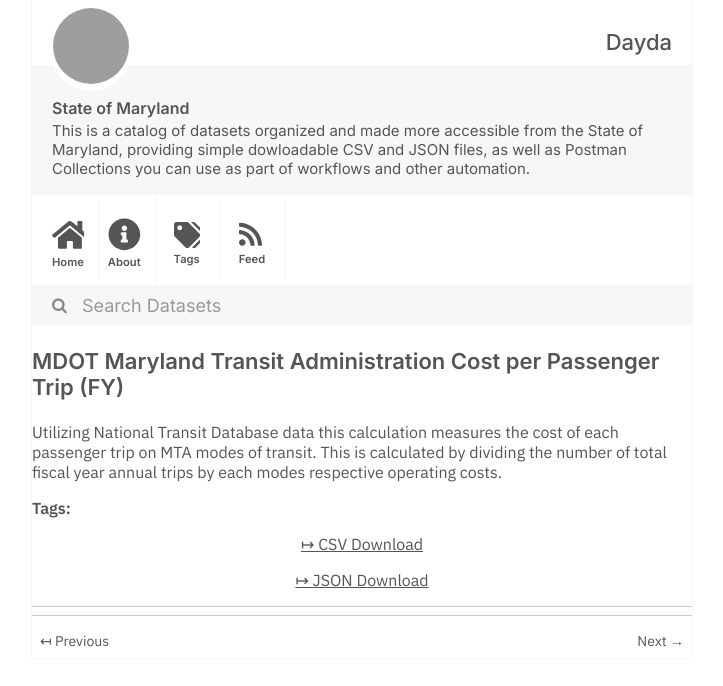
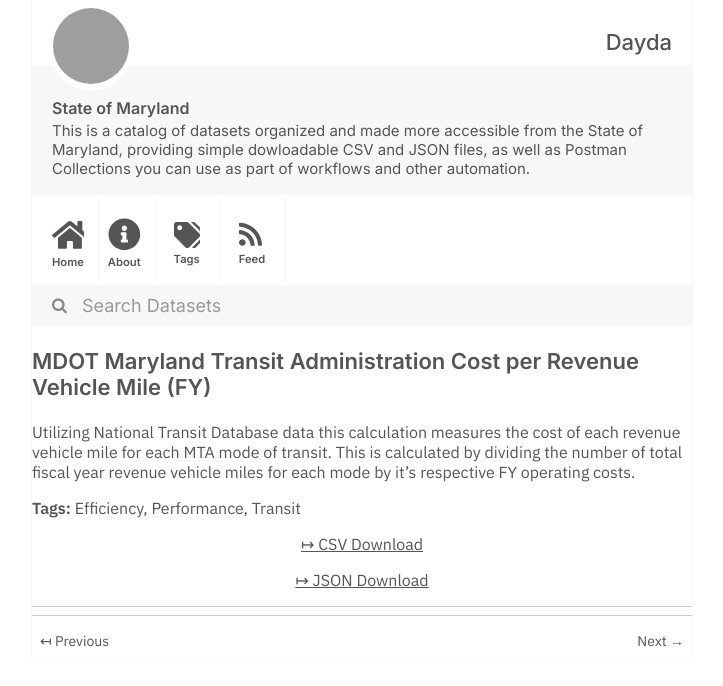
Before and after one commit to dayda-entities/state-of-maryland, a Jekyll site: the page built from _posts/2020-11-10-mdot-maryland-transit-administ.md, in a window 1280 px wide, cut to the strip 0-686 px from the top of the page. Shown: the whole strip, without its empty margins (278-1001 px from the left). Built offline with Jekyll 4.4.1, drawn with Linux system fonts in a browser that asks for light colours; grey boxes are pictures that could not be loaded.

Commit message:
Publish Data

```diff
--- a/_posts/2020-11-10-mdot-maryland-transit-administ.md
+++ b/_posts/2020-11-10-mdot-maryland-transit-administ.md
@@ -1,16 +1,19 @@
 ---
-title: MDOT Maryland Transit Administration Cost per Passenger Trip (FY)
-created: '2020-11-10T17:25:09.269301'
-modified: '2020-11-10T17:25:09.269336'
+title: MDOT Maryland Transit Administration Cost per Revenue Vehicle Mile (FY)
+created: '2020-11-10T17:25:35.104649'
+modified: '2020-11-10T17:25:35.104656'
 state: active
 type: dataset
-tags: []
+tags:
+  - Efficiency
+  - Performance
+  - Transit
 groups:
   - Local Government
-csv_url: 'https://opendata.maryland.gov/api/views/menc-zt9v/rows.csv?accessType=DOWNLOAD'
+csv_url: 'https://opendata.maryland.gov/api/views/tind-4hbu/rows.csv?accessType=DOWNLOAD'
 json_url: >-
-  https://opendata.maryland.gov/api/views/menc-zt9v/rows.json?accessType=DOWNLOAD
+  https://opendata.maryland.gov/api/views/tind-4hbu/rows.json?accessType=DOWNLOAD
 layout: post
 
 ---
-Utilizing National Transit Database data this calculation measures the cost of each passenger trip on MTA modes of transit. This is calculated by dividing the number of total fiscal year annual trips by each modes respective operating costs.
+Utilizing National Transit Database data this calculation measures the cost of each revenue vehicle mile for each MTA mode of transit. This is calculated by dividing the number of total fiscal year revenue vehicle miles for each mode by it's respective FY operating costs.
```
